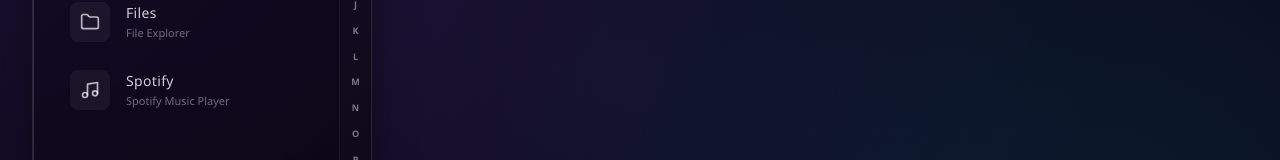
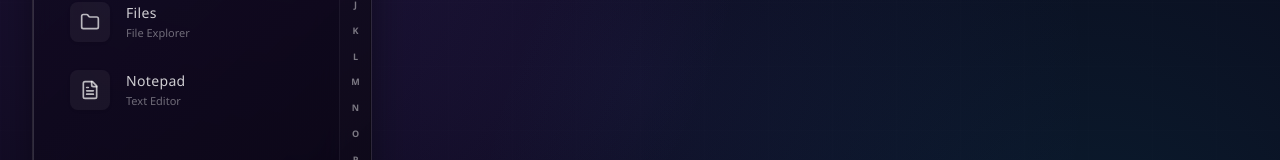
Before and after one commit to aqueelfirdausi/N-Launcher, a Next.js app: page / in a window 1280 px wide. Shown: the part 318-478 px from the top of the page. Built offline with nearby package versions, Linux system fonts and the light colour scheme.

Commit message:
Add Phase 3M notepad launcher target

```diff
--- a/src/components/AppIcon.tsx
+++ b/src/components/AppIcon.tsx
@@ -8,7 +8,8 @@ import {
   Settings,
   Power,
   Search,
-  AlertCircle
+  AlertCircle,
+  FileText
 } from "lucide-react";
 
 interface AppIconProps {
@@ -35,6 +36,8 @@ export const AppIcon: React.FC<AppIconProps> = ({ name, className = "", size = 2
       return <Power className={className} size={size} />;
     case "Search":
       return <Search className={className} size={size} />;
+    case "notepad":
+      return <FileText className={className} size={size} />;
     default:
       return <AlertCircle className={className} size={size} />;
   }
--- a/src/lib/mockData.ts
+++ b/src/lib/mockData.ts
@@ -26,9 +26,9 @@ export const MOCK_APPS: AppItemType[] = [
     description: "File Explorer"
   },
   {
-    id: "spotify",
-    name: "Spotify",
-    icon: "Music",
-    description: "Spotify Music Player"
+    id: "notepad",
+    name: "Notepad",
+    icon: "notepad",
+    description: "Text Editor"
   }
 ];
```
Also changed, not shown: 1 other file (tests, documents, lock files or other folders).
